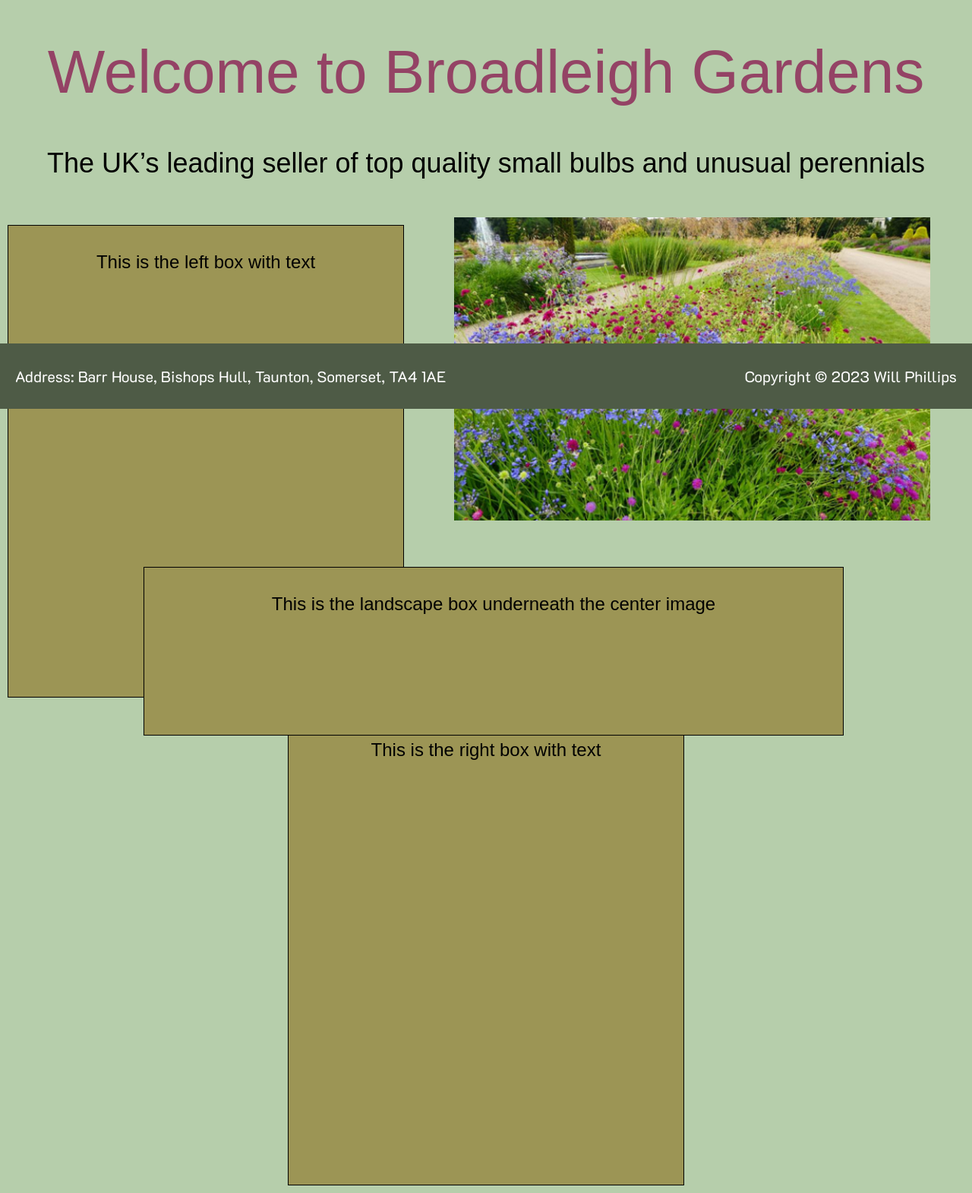
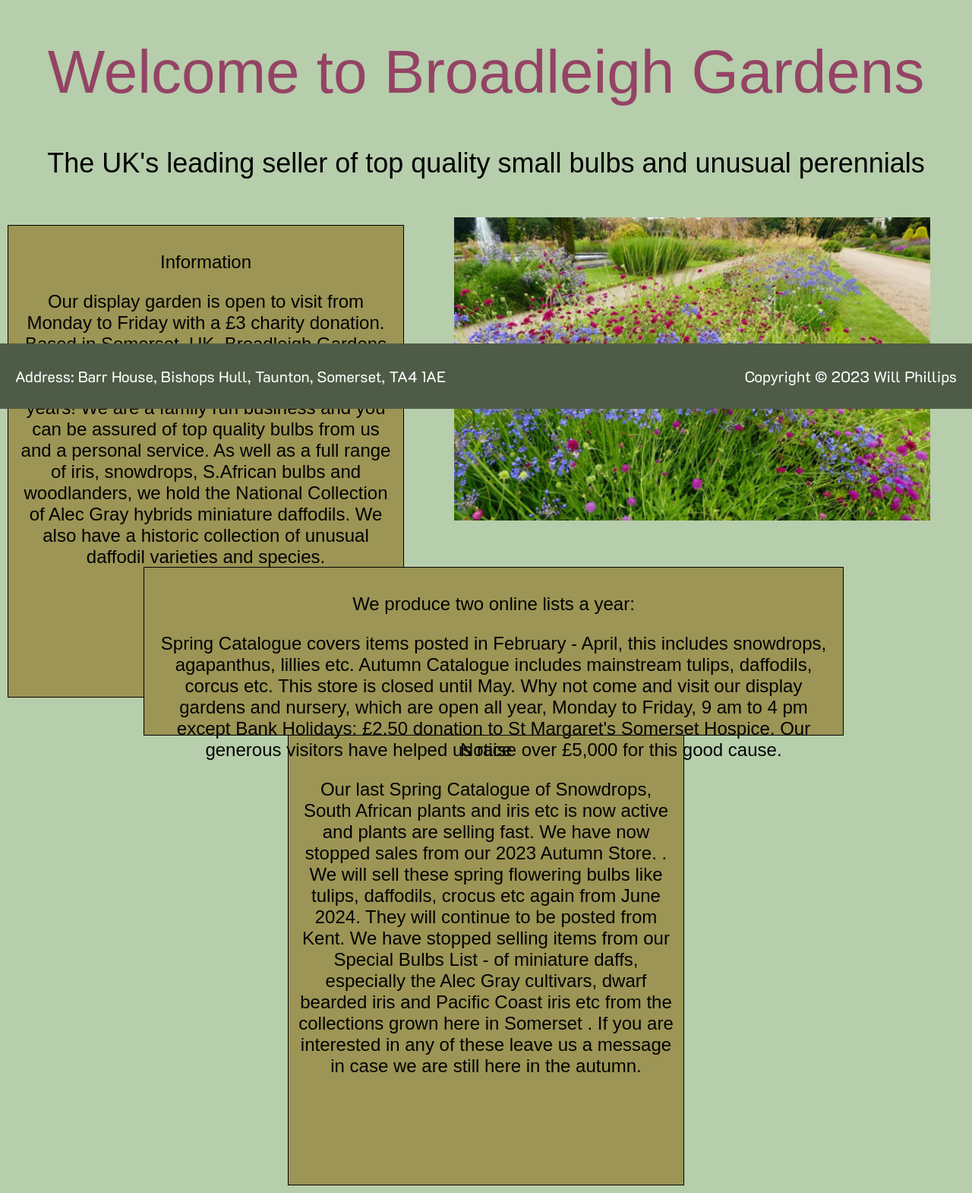
Before and after one commit to PHI19002807/BroadleighGardens, a PHP site: page /home.php in a window 1280 px wide. Shown: the part 262-1832 px from the top of the page at 76% size. Run offline with PHP 8.4, Linux system fonts and the light colour scheme; some web fonts are replaced.

Commit message:
Finished home page

```diff
--- a/home.php
+++ b/home.php
@@ -171,17 +171,33 @@
 
     <!-- Main content -->
     <h1 class="welcome-message">Welcome to Broadleigh Gardens</h1>
-    <h2 class="sub-message">The UK’s leading seller of top quality small bulbs and unusual perennials</h2>
+    <h2 class="sub-message">The UK's leading seller of top quality small bulbs and unusual perennials</h2>
     <div class="container">
         <div class="left-box">
-            <p>This is the left box with text</p>
+            <p>Information</p>
+            <p>
+                Our display garden is open to visit from Monday to Friday with a £3 charity donation.
+                Based in Somerset, UK, Broadleigh Gardens has been leading the field in the propagation and mail-order retail of small bulbs for over 40 years!
+                We are a family run business and you can be assured of top quality bulbs from us and a personal service.
+                As well as a full range of iris, snowdrops, S.African bulbs and woodlanders, we hold the National Collection of Alec Gray hybrids miniature daffodils. We also have a historic collection of unusual daffodil varieties and species.
+            </p>
         </div>
         <img src="images/HomeMainImage.png" alt="Middle Image" class="middle-image">
         <div class="landscape-box">
-            <p>This is the landscape box underneath the center image</p>
+            <p>We produce two online lists a year:</p>
+            <p>
+                Spring Catalogue covers items posted in February - April, this includes snowdrops, agapanthus, lillies etc.
+                Autumn Catalogue includes mainstream tulips, daffodils, corcus etc. This store is closed until May.
+                Why not come and visit our display gardens and nursery, which are open all year, Monday to Friday, 9 am to 4 pm except Bank Holidays: £2.50 donation to St Margaret's Somerset Hospice. Our generous visitors have helped us raise over £5,000 for this good cause.
+            </p>
         </div>
         <div class="right-box">
-            <p>This is the right box with text</p>
+            <p>Notice</p>
+            <p>
+                Our last Spring Catalogue of Snowdrops, South African plants and iris etc is now active and plants are selling fast.
+                We have now stopped sales from our 2023 Autumn Store. . We will sell these spring flowering bulbs like tulips, daffodils, crocus etc again from June 2024. They will continue to be posted from Kent.
+                We have stopped selling items from our Special Bulbs List -  of miniature daffs, especially the Alec Gray cultivars, dwarf bearded iris and Pacific Coast iris etc from the collections grown here in Somerset . If you are interested in any of these leave us a message in case we are still here in the autumn.
+            </p>
         </div>
     </div>
 
```
